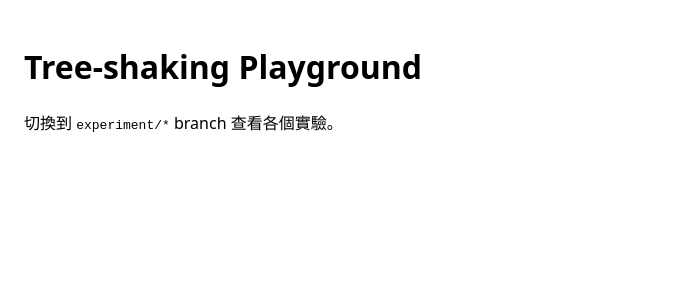
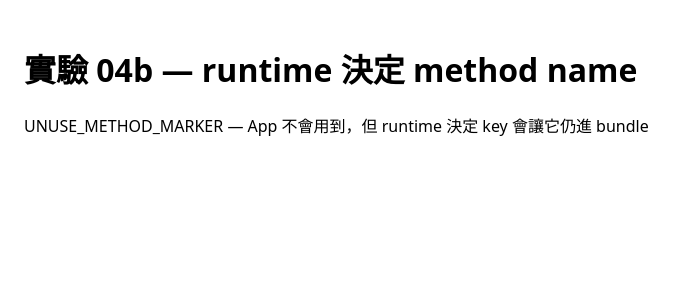
Before and after one commit to Yueh-Lin-Yang/recharts-treeshake-test, a React (Vite) app: page / in a window 1280 px wide. Shown: the top 300 px of the page, without its empty margins (0-687 px from the left). Built offline with nearby package versions, Linux system fonts and the light colour scheme.

Commit message:
🧪 test(esm): runtime ternary as method name — unuse leaks to bundle

```diff
--- a/src/App.tsx
+++ b/src/App.tsx
@@ -1,10 +1,11 @@
+import * as api from '@/lib/api';
+
 export function App() {
+  const methodName: keyof typeof api = Math.random() > 0.5 ? 'use' : 'unuse';
   return (
     <div style={{ padding: 24 }}>
-      <h1>Tree-shaking Playground</h1>
-      <p>
-        切換到 <code>experiment/*</code> branch 查看各個實驗。
-      </p>
+      <h1>實驗 04b — runtime 決定 method name</h1>
+      <p>{api[methodName]()}</p>
     </div>
   );
 }
--- /dev/null
+++ b/src/lib/api.ts
@@ -0,0 +1,7 @@
+export function use() {
+  return 'USE_METHOD_MARKER — App 真的會用到的方法';
+}
+
+export function unuse() {
+  return 'UNUSE_METHOD_MARKER — App 不會用到，但 runtime 決定 key 會讓它仍進 bundle';
+}
```
